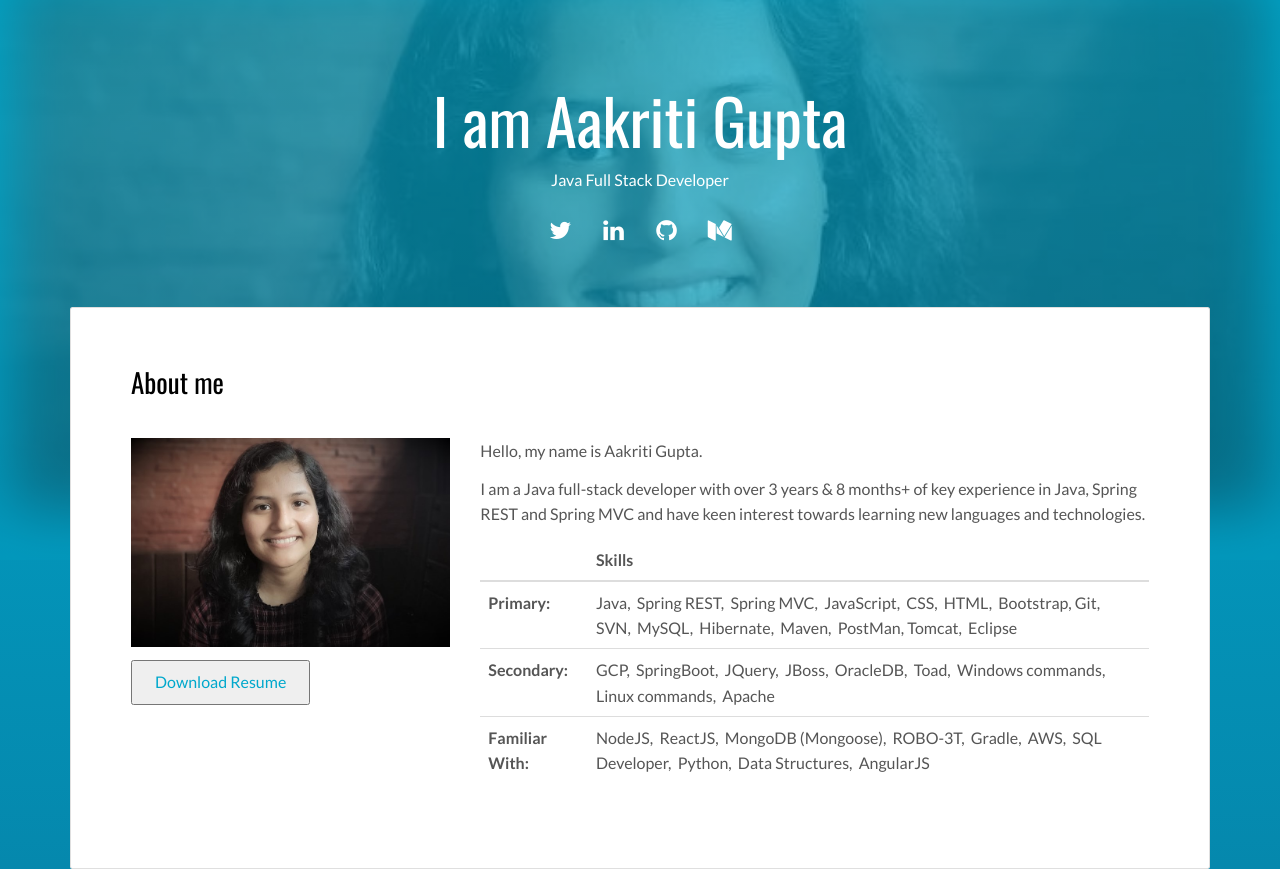
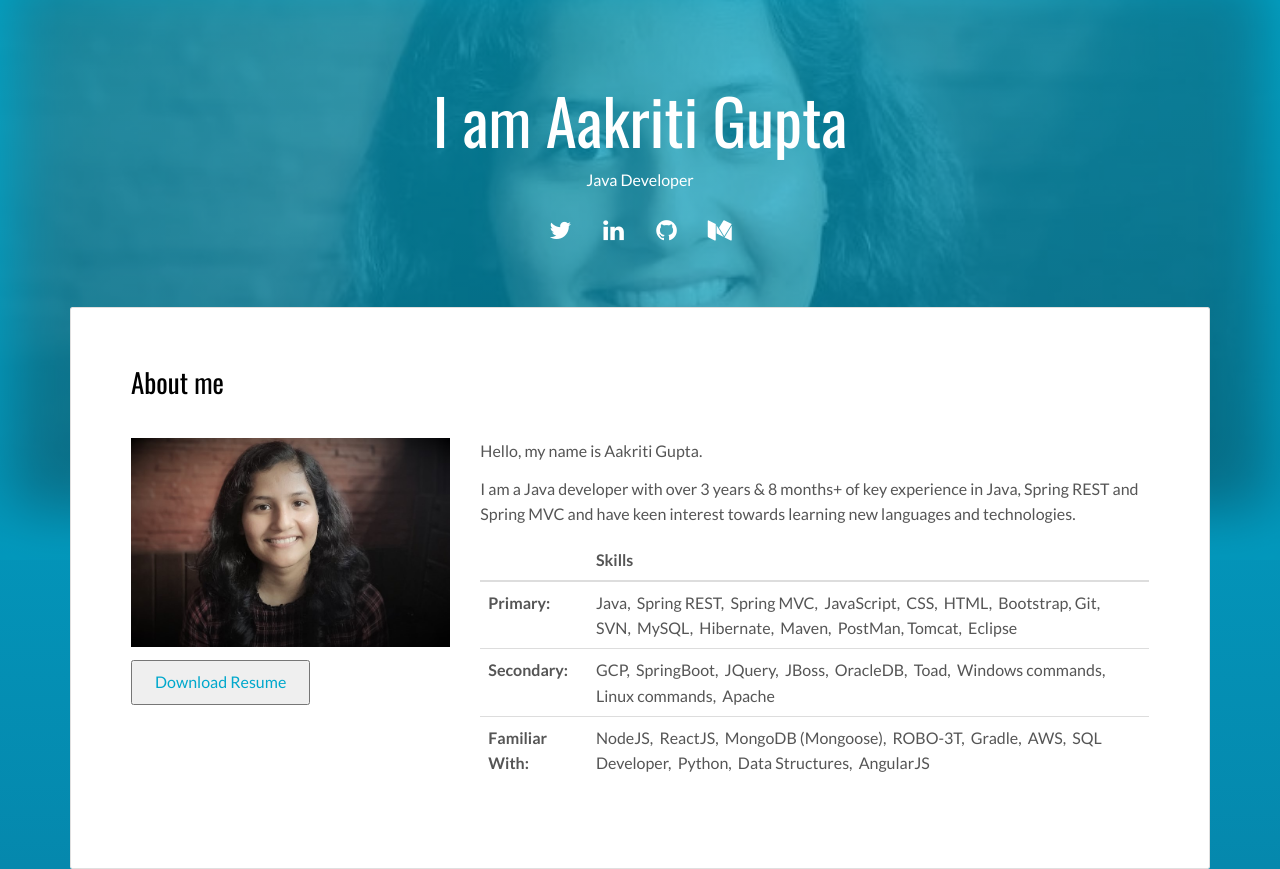
Before and after one commit to Aakritigupta12/aakritigupta1203, a plain HTML site: page index.html in a window 1280 px wide. Shown: the top 869 px of the page. Drawn offline with nearby package versions, Linux system fonts and the light colour scheme.

Commit message:
Update index.html

```diff
--- a/index.html
+++ b/index.html
@@ -27,7 +27,7 @@
   <header class="white-text-container section-container">
     <div class="text-center">
       <h1>I am Aakriti Gupta</h1>
-      <p>Java Full Stack Developer</p>
+      <p>Java Developer</p>
       <p>
         <!-- <a class="fa-icon fa-icon-2x" href="https://www.facebook.com/aakriti.gupta.96387189" title="" target="_blank">
           <i class="fa fa-facebook"></i></a> -->
@@ -74,7 +74,7 @@
               <div class="col-md-8">
 
               <p>Hello, my name is Aakriti Gupta. </p>
-                <p>I am a Java full-stack developer with over 3 years & 8 months+ of key experience in Java, Spring REST and Spring MVC and have keen interest towards learning new languages and technologies.</p>
+                <p>I am a Java developer with over 3 years & 8 months+ of key experience in Java, Spring REST and Spring MVC and have keen interest towards learning new languages and technologies.</p>
                 <table class="table table-sm">
                   <thead>
                     <tr>
```
